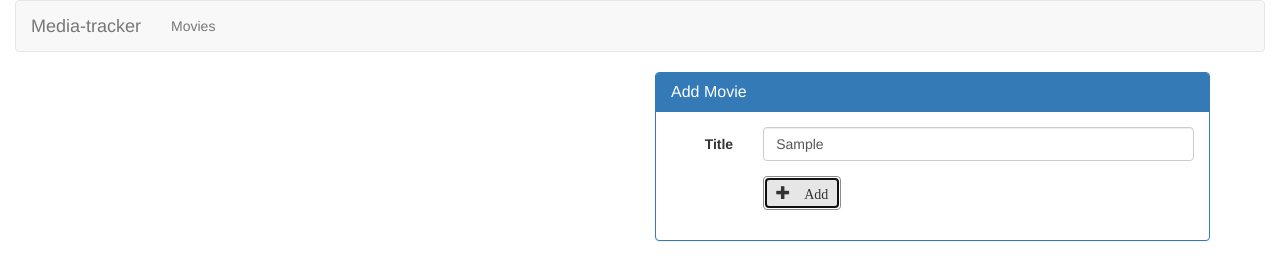
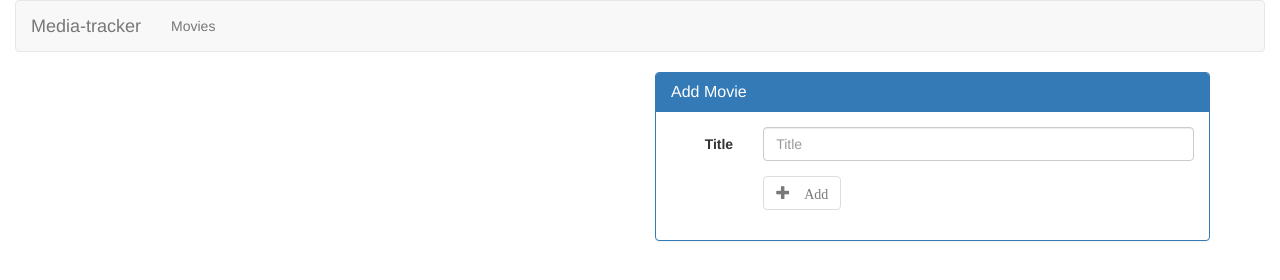
Before and after one commit to seanmadden/media-tracker, a website: page site/layout/index.html at #!/movies in a window 1280 px wide. Both pictures are taken after typing "Sample" into the empty fields and a click on the button "Add". Drawn offline with nearby package versions, Linux system fonts and the light colour scheme; some packages are replaced by stand-ins of ours; no server answers.

Commit message:
Added button disabling on submit

```diff
--- a/site/js/mediaTracker.js
+++ b/site/js/mediaTracker.js
@@ -19,11 +19,18 @@ angular.module('mediaTracker', ['ngRoute', 'movieResources'])
 	]
 )
 	.controller('movieController', function movieController($scope, Movie) {
+		$scope.isSaving = false;
 		$scope.movies = Movie.query();
 
 		$scope.addMovie = function() {
-			console.log("movieTitle is", $scope.movieTitle);
-			Movie.add({ title: $scope.movieTitle });
+			if ($scope.movieTitle === "")
+				return;
+
+			$scope.isSaving = true;
+			Movie.add({ title: $scope.movieTitle }, function() {
+				$scope.isSaving = false;
+			});
+			$scope.movieTitle = "";
 		};
 
 		$scope.updateMovie = function(movieId, watched) {
--- a/site/layout/movies.html
+++ b/site/layout/movies.html
@@ -28,7 +28,7 @@
                     </div>
                     <div class="form-group">
                         <div class="col-sm-offset-2 col-sm-10">
-                            <button class="btn btn-default" ng-click="addMovie()">
+                            <button class="btn btn-default" ng-click="addMovie()" ng-disabled="isSaving">
                                 <span class="glyphicon glyphicon-plus"> Add</span>
                             </button>
                         </div>
```
